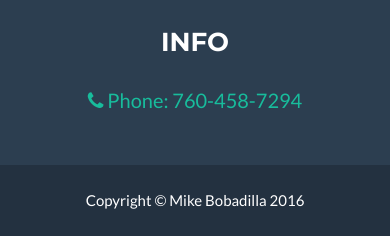
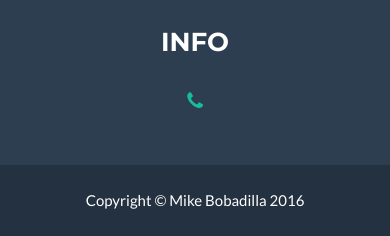
Before and after one commit to mikebobadilla/porfolio, a website: page public/index.html in a window 390 px wide. Shown: the part 2881-3117 px from the top of the page. Drawn offline with nearby package versions, Linux system fonts and the light colour scheme.

Commit message:
removed phone number

```diff
--- a/public/index.html
+++ b/public/index.html
@@ -215,7 +215,7 @@
                     <div class="footer-col col-md-4">
                         <h3>Info</h3>
                         <p>
-                            <a href="tel:760-458-7294" class="phone-number"><i class="fa fa-phone" aria-hidden="true"></i> Phone: 760-458-7294</a>
+                            <a href="#" class="phone-number"><i class="fa fa-phone" aria-hidden="true"></i></a>
                         </p>
                     </div>
                 </div>
```
Also changed, not shown: public/img/me_with_backgroud.png (added).
